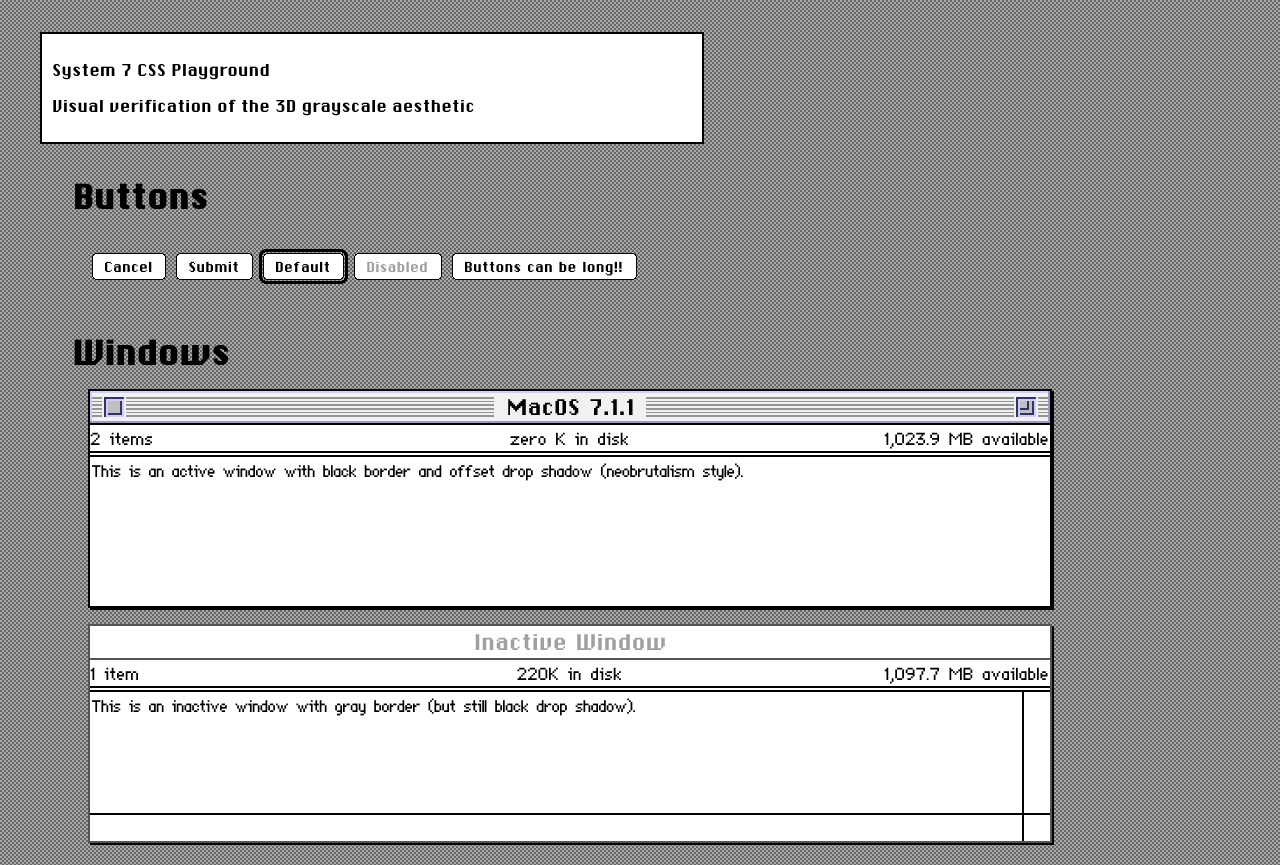
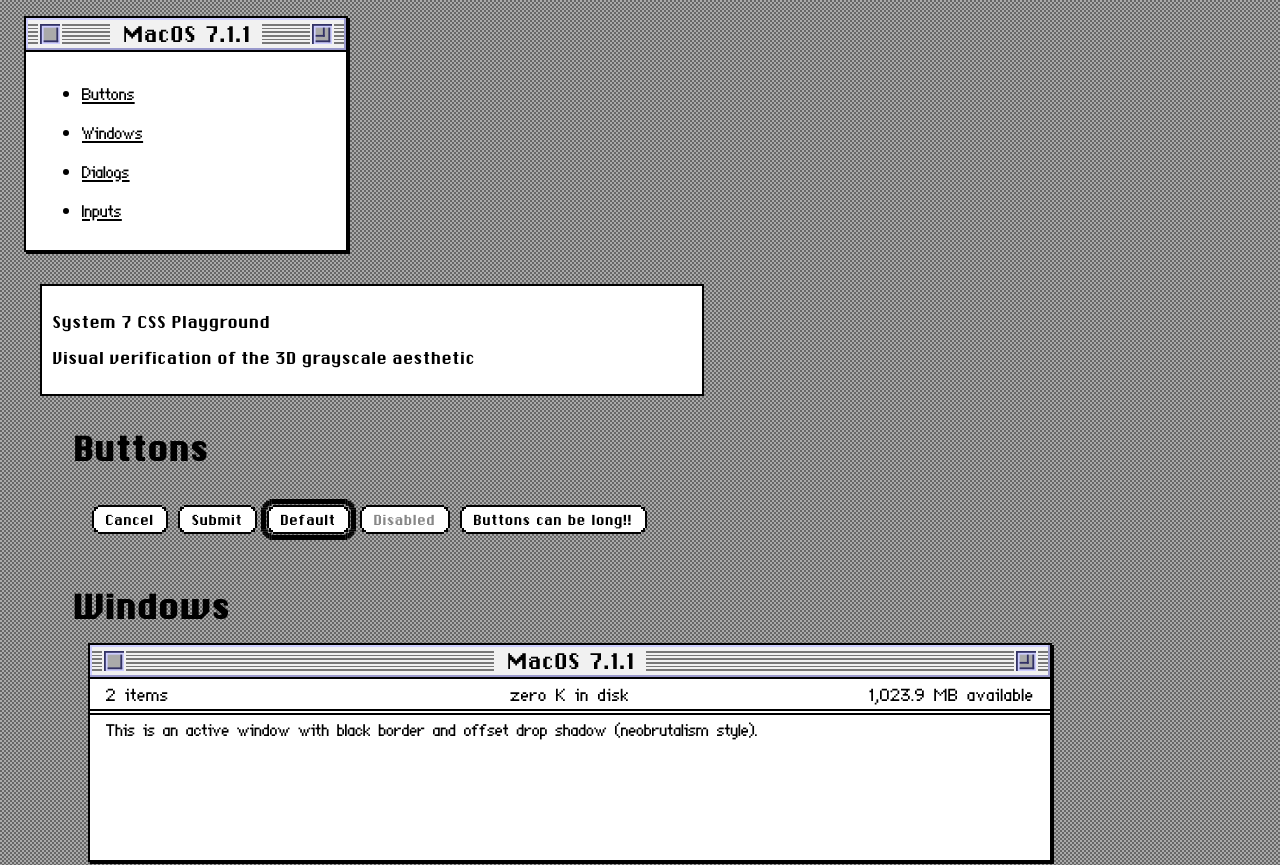
Before and after one commit to feedforfools/system7.css, a website: page playground/index.html in a window 1280 px wide. Shown: the top 865 px of the page. Drawn offline with Linux system fonts and the light colour scheme.

Commit message:
Refactor button styles and update icons for improved UI consistency
- Adjusted button border width in _buttons.css for uniformity.
- Updated background image for scrollbar arrows in _scrollbar-arrows.css.
- Changed title bar text color and button styles in _window-title-bar.css.
- Modified padding in _window.css for better layout.
- Updated color variables in _colors.css and _semantic-colors.css for better accessibility.
- Removed unused border width variable in _sizing.css.
- Added new SVG icons for window buttons and tick mark.
- Enhanced index.html layout with sidebar and improved section organization.

```diff
--- a/css/_components/_buttons.css
+++ b/css/_components/_buttons.css
@@ -18,7 +18,7 @@
   font-family: Chicago_12;
   cursor: pointer;
   border-style: solid;
-  border-width: calc(0.5 * var(--base-unit));
+  border-width: var(--base-unit);
   border-image-source: url('../../icon/button.svg');
   border-image-slice: var(--btn-border-slice) fill;
   border-image-width: var(--btn-border-width);
--- a/css/_components/_scrollbar-arrows.css
+++ b/css/_components/_scrollbar-arrows.css
@@ -211,7 +211,7 @@
   border-left: var(--border-width) solid var(--border-active);
   border-top: var(--border-width) solid var(--border-active);
   background-color: var(--surface-header);
-  background-image: url('../../icon/resize.svg');
+  background-image: url('../../icon/window-button-corner-resize.svg');
   background-repeat: no-repeat;
   background-position: center;
   background-size: calc(100% - var(--border-width) * 2);
--- a/css/_components/_window-title-bar.css
+++ b/css/_components/_window-title-bar.css
@@ -109,7 +109,7 @@
   background: var(--surface);
   cursor: default;
   font-family: Chicago_12, Chicago, sans-serif;
-  color: var(--tertiary);
+  color: var(--text-disabled);
 }
 
 /* ═══════════════════════════════════════════════
@@ -130,100 +130,42 @@
   border: none;
   cursor: pointer;
   flex-shrink: 0;
-  background: var(--button-hole-bg);
-  box-shadow:
-    inset var(--border-width) var(--border-width) 0 var(--button-hole-inset),
-    0 0 0 var(--border-width) var(--surface-header);
+  background: transparent;
+  box-shadow: 0 0 0 var(--border-width) var(--surface-header);
 }
 
-.title-bar button::before {
-  content: "";
-  display: block;
-  width: var(--button-item-size);
-  height: var(--button-item-size);
-  margin-top: calc(0.5 * var(--base-unit));
-  margin-left: calc(0.5 * var(--base-unit));
-  background: var(--button-inner-bg);
-  box-shadow: inset calc(-1 * var(--border-width)) calc(-1 * var(--border-width)) 0 var(--button-inner-shadow);
+/* Close button */
+.title-bar button.close {
+  margin-left: var(--title-button-close-margin);
+  background: url("../../icon/window-button-close.svg") no-repeat center / contain;
 }
 
-/* Active state (clicked) */
-.title-bar button:active {
-  background: var(--button-hole-bg-active);
-  background-image:
-    linear-gradient(to bottom, var(--button-active-border) 0, var(--button-active-border) var(--button-active-border-segment-length), transparent var(--button-active-border-segment-length)),
-    linear-gradient(to left, var(--button-active-border) 0, var(--button-active-border) var(--button-active-border-segment-length), transparent var(--button-active-border-segment-length)),
-    linear-gradient(to top, var(--button-active-border) 0, var(--button-active-border) var(--button-active-border-segment-length), transparent var(--button-active-border-segment-length)),
-    linear-gradient(to right, var(--button-active-border) 0, var(--button-active-border) var(--button-active-border-segment-length), transparent var(--button-active-border-segment-length)),
-    linear-gradient(var(--button-active-border), var(--button-active-border)),
-    linear-gradient(var(--button-active-border), var(--button-active-border)),
-    linear-gradient(var(--button-active-border), var(--button-active-border)),
-    linear-gradient(var(--button-active-border), var(--button-active-border)),
-    linear-gradient(var(--button-active-border), var(--button-active-border)),
-    linear-gradient(var(--button-active-border), var(--button-active-border)),
-    linear-gradient(var(--button-active-border), var(--button-active-border)),
-    linear-gradient(var(--button-active-border), var(--button-active-border));
-  background-size:
-    var(--button-active-border-thickness) calc(var(--button-active-border-segment-length) + 0.5 * var(--base-unit)),
-    calc(var(--button-active-border-segment-length) + 0.5 * var(--base-unit)) var(--button-active-border-thickness),
-    var(--button-active-border-thickness) calc(var(--button-active-border-segment-length) + 0.5 * var(--base-unit)),
-    calc(var(--button-active-border-segment-length) + 0.5 * var(--base-unit)) var(--button-active-border-thickness),
-    var(--button-active-corner-inner-size) var(--button-active-corner-inner-size),
-    var(--button-active-corner-inner-size) var(--button-active-corner-inner-size),
-    var(--button-active-corner-inner-size) var(--button-active-corner-inner-size),
-    var(--button-active-corner-inner-size) var(--button-active-corner-inner-size),
-    var(--button-active-corner-outer-size) var(--button-active-corner-outer-size),
-    var(--button-active-corner-outer-size) var(--button-active-corner-outer-size),
-    var(--button-active-corner-outer-size) var(--button-active-corner-outer-size),
-    var(--button-active-corner-outer-size) var(--button-active-corner-outer-size);
-  background-position:
-    center top, right center, center bottom, left center,
-    calc(50% + var(--button-active-corner-inner-offset)) calc(50% - var(--button-active-corner-inner-offset)),
-    calc(50% + var(--button-active-corner-inner-offset)) calc(50% + var(--button-active-corner-inner-offset)),
-    calc(50% - var(--button-active-corner-inner-offset)) calc(50% + var(--button-active-corner-inner-offset)),
-    calc(50% - var(--button-active-corner-inner-offset)) calc(50% - var(--button-active-corner-inner-offset)),
-    calc(50% + var(--button-active-corner-outer-offset)) calc(50% - var(--button-active-corner-outer-offset)),
-    calc(50% + var(--button-active-corner-outer-offset)) calc(50% + var(--button-active-corner-outer-offset)),
-    calc(50% - var(--button-active-corner-outer-offset)) calc(50% + var(--button-active-corner-outer-offset)),
-    calc(50% - var(--button-active-corner-outer-offset)) calc(50% - var(--button-active-corner-outer-offset));
-  background-repeat: no-repeat;
-  box-shadow:
-    inset var(--button-active-border-thickness) var(--button-active-border-thickness) 0 var(--button-active-border),
-    inset calc(-1 * var(--button-active-border-thickness)) calc(-1 * var(--button-active-border-thickness)) 0 var(--button-active-border),
-    0 0 0 var(--button-active-border-thickness) var(--surface-header);
+/* Resize/zoom button */
+.title-bar button.resize {
+  margin-right: var(--title-button-resize-margin);
+  background: url("../../icon/window-button-resize.svg") no-repeat center / contain;
 }
 
-.title-bar button:active::before,
-.title-bar button.resize:active::after {
-  visibility: hidden;
+/* Active state (clicked) - applies to both close and resize */
+.title-bar button:active {
+  background: url("../../icon/window-button-clicked.svg") no-repeat center / contain;
+  box-shadow: 0 0 0 var(--button-active-border-thickness) var(--surface-header);
+}
+
+/* Remove the ::before pseudo-element since we're using SVGs now */
+.title-bar button::before {
+  display: none;
+}
+
+/* Remove the ::after pseudo-element for resize button */
+.title-bar button.resize::after {
+  display: none;
 }
 
 .title-bar button span {
   position: absolute !important;
   clip: rect(1px 1px 1px 1px);
   clip: rect(1px, 1px, 1px, 1px);
-}
-
-/* Close button (left) */
-.title-bar button.close {
-  margin-left: var(--title-button-close-margin);
-}
-
-/* Resize/zoom button (right) */
-.title-bar button.resize {
-  margin-right: var(--title-button-resize-margin);
-}
-
-.title-bar button.resize::after {
-  content: "";
-  position: absolute;
-  display: block;
-  width: calc(var(--button-item-size) / 1.5);
-  height: calc(var(--button-item-size) / 1.5);
-  margin-top: calc(-1 * var(--resize-inner-offset));
-  margin-left: calc(-1 * var(--resize-inner-offset));
-  background: var(--button-inner-bg);
-  box-shadow: inset calc(-1 * var(--border-width)) calc(-1 * var(--border-width)) 0 var(--button-inner-shadow);
 }
 
 .title-bar button.hidden {
@@ -243,7 +185,7 @@
   height: var(--inactive-button-size);
   margin: 0;
   padding: 0;
-  border: var(--border-width-thin) solid var(--border-inactive);
+  border: var(--border-width) solid var(--border-inactive);
   background: var(--color-white);
   cursor: default;
   flex-shrink: 0;
@@ -255,7 +197,7 @@
   width: var(--inactive-button-inner-size);
   height: var(--inactive-button-inner-size);
   background: var(--color-white);
-  border: var(--border-width-thin) solid var(--border-inactive);
+  border: var(--border-width) solid var(--border-inactive);
   box-shadow: none;
 }
 
--- a/css/_components/_window.css
+++ b/css/_components/_window.css
@@ -34,7 +34,7 @@
   position: relative;
   overflow: scroll;
   flex: 1;
-  padding: calc(0.5 * var(--base-unit)) calc(1 * var(--base-unit));
+  padding: calc(1 * var(--base-unit)) calc(8 * var(--base-unit));
   font-size: calc(13.5 * var(--base-unit));
   letter-spacing: -0.025em;
   background: var(--color-white);
@@ -94,7 +94,7 @@
   align-items: center;
   height: var(--details-bar-height);
   justify-content: space-between;
-  padding: calc(0.1 * var(--base-unit)) calc(0.4 * var(--base-unit));
+  padding: calc(1 * var(--base-unit)) calc(8 * var(--base-unit));
   border-bottom: var(--border-width) solid var(--secondary);
   font-size: calc(14 * var(--base-unit));
   font-weight: normal;
--- a/css/_variables/_colors.css
+++ b/css/_variables/_colors.css
@@ -19,7 +19,7 @@
   --color-gray-300: #c8c8c8;   /* Desktop pattern light */
   --color-gray-400: #c0c0c0;   /* Button inner, scrollbar thumb */
   --color-gray-500: #a0a0a0;   /* Desktop pattern dark, disabled */
-  --color-gray-600: #949494;   /* Title bar stripe */
+  --color-gray-600: #888888;   /* Inactive title bar text */
   --color-gray-700: #777777;   /* Inactive arrows */
   --color-gray-800: #555555;   /* Inactive border */
 
--- a/css/_variables/_semantic-colors.css
+++ b/css/_variables/_semantic-colors.css
@@ -11,7 +11,7 @@
   --surface: var(--color-white);
   --surface-header: var(--color-gray-100);
   --text-color: var(--color-black);
-  --text-disabled: var(--color-gray-500);
+  --text-disabled: var(--color-gray-600);
 
   /* ═══════════════════════════════════════════════
      BORDERS & SHADOWS
@@ -36,7 +36,7 @@
   /* ═══════════════════════════════════════════════
      TITLE BAR
      ═══════════════════════════════════════════════ */
-  --title-bar-stripe: var(--color-gray-600);
+  --title-bar-stripe: var(--color-gray-700);
   --title-bar-glow-light: var(--color-purple-100);
   --title-bar-glow-dark: var(--color-purple-400);
 
@@ -69,6 +69,4 @@
      ═══════════════════════════════════════════════ */
   --primary: var(--surface);
   --secondary: var(--color-black);
-  --tertiary: var(--color-gray-500);
-  --disabled: var(--color-gray-500);
 }
--- a/css/_variables/_sizing.css
+++ b/css/_variables/_sizing.css
@@ -22,7 +22,6 @@
      BORDERS
      ═══════════════════════════════════════════════ */
   --border-width: calc(1 * var(--base-unit));
-  --border-width-thin: calc(0.5 * var(--base-unit));
 
   /* ═══════════════════════════════════════════════
      WINDOW DIMENSIONS
@@ -101,10 +100,10 @@
   --btn-padding-v: calc(1.5 * var(--base-unit));
   --btn-padding-h: calc(6 * var(--base-unit));
   --btn-border-slice: 3;
-  --btn-border-width: calc(1.5 * var(--base-unit));
-  --btn-default-offset: calc(2.5 * var(--base-unit));
+  --btn-border-width: calc(3 * var(--base-unit));
+  --btn-default-offset: calc(4 * var(--base-unit));
   --btn-default-border-slice: 7;
-  --btn-default-border-width: calc(3.5 * var(--base-unit));
+  --btn-default-border-width: calc(6 * var(--base-unit));
 
   /* ═══════════════════════════════════════════════
      INPUT CONTROLS
--- a/playground/index.html
+++ b/playground/index.html
@@ -19,6 +19,23 @@
   </style>
 </head>
 <body class="desktop-pattern">
+  <div class="layout">
+    <!-- Sidebar Window -->
+    <aside class="window sidebar" style="width: 200px; margin: 1rem;">
+      <div class="title-bar">
+        <button aria-label="Close" class="close"></button>
+        <h1 class="title">MacOS 7.1.1</h1>
+        <button aria-label="Resize" class="resize"></button>
+      </div>
+      <div class="window-pane">
+        <ul class="menu-items">
+          <li><a href="#buttons">Buttons</a></li>
+          <li><a href="#windows">Windows</a></li>
+          <li><a href="#dialogs">Dialogs</a></li>
+          <li><a href="#inputs">Inputs</a></li>
+        </ul>
+      </div>
+    </aside>
 
     <!-- Main Content -->
     <div class="playground-section">
```
Also changed, not shown: icon/tick.svg (added), icon/window-button-clicked.svg (added), icon/window-button-close.svg (added), icon/window-button-corner-resize.svg (renamed from icon/resize.svg), icon/window-button-resize.svg (added). Lines whose indentation alone changed are shown as unchanged.
